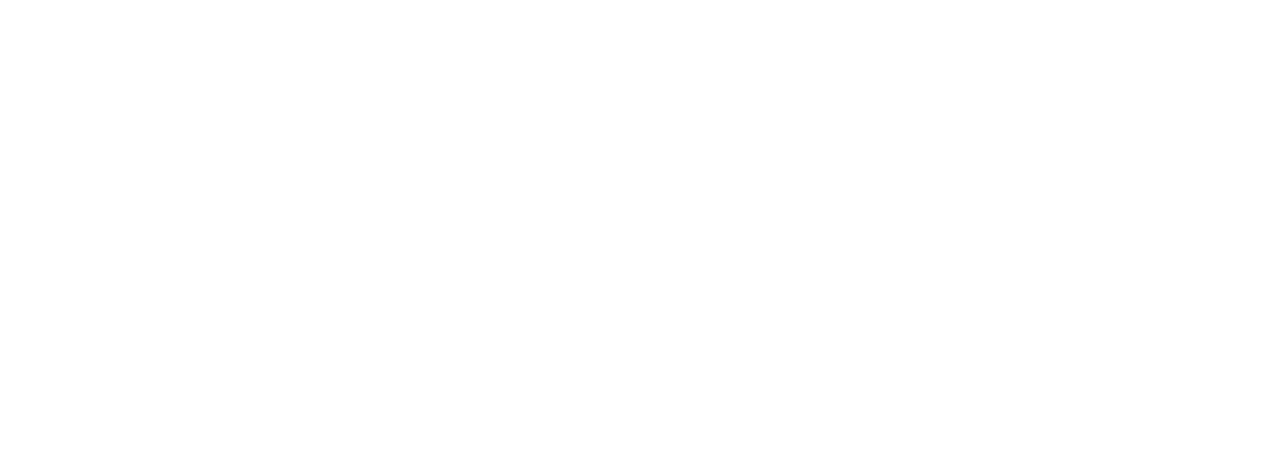
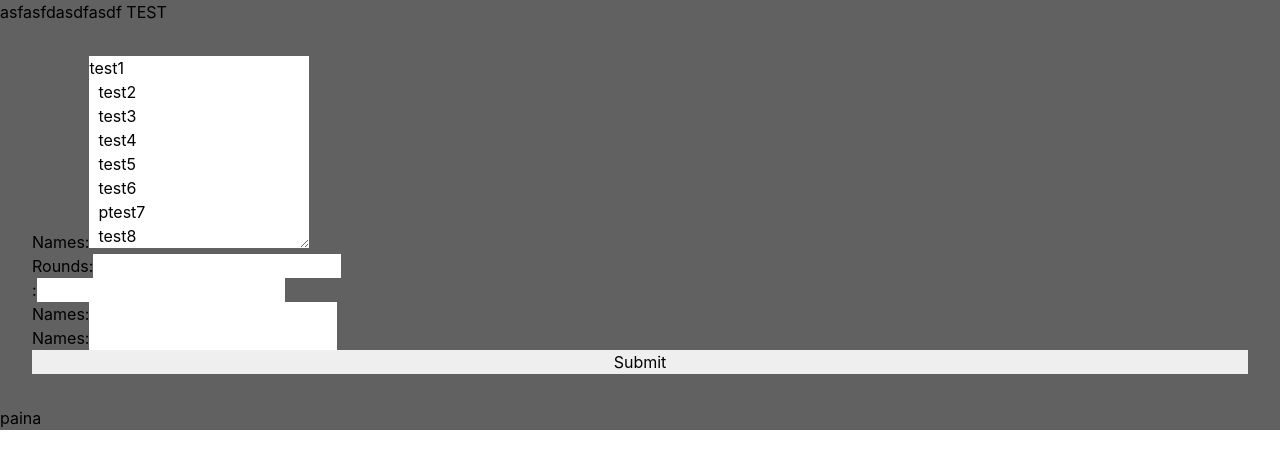
Before and after one commit to ohanhimaki/americano-tournaments, a React (Create React App) app in the folder americano-tournaments.web/: page / in a window 1280 px wide. Shown: the top 468 px of the page. Built offline with nearby package versions, Linux system fonts and the light colour scheme.

Commit message:
Tailwind kuntoon ja sivun lunnostelua aloitettu

```diff
--- a/americano-tournaments.web/package.json
+++ b/americano-tournaments.web/package.json
@@ -17,6 +17,7 @@
     "react": "^16.12.0",
     "react-dom": "^16.12.0",
     "react-scripts": "^3.3.1",
+    "tailwindcss": "^1.2.0",
     "typescript": "^3.7.5"
   },
   "scripts": {
--- a/americano-tournaments.web/src/App.tsx
+++ b/americano-tournaments.web/src/App.tsx
@@ -6,7 +6,11 @@
 import "./tailwindcss/tailwind.css";
 
 function App() {
-  return <Newtournament></Newtournament>;
+  return (
+    <div>
+      <Newtournament></Newtournament>
+    </div>
+  );
 }
 
 export default App;
--- /dev/null
+++ b/americano-tournaments.web/src/new-tournament/NewGroup.tsx
@@ -0,0 +1,74 @@
+import React from "react";
+
+export const NewGroup = () => {
+  function asdf() {
+    console.log(names);
+  }
+
+  function handleChange(event: any) {
+    console.log(event.target.value);
+  }
+  function handleSubmit(event: any) {
+    event.preventDefault();
+    stringSplit(event.target.Names.value);
+  }
+
+  function stringSplit(stringSplit: string, splitwith: string = "\n") {
+    var players: Array<string> = stringSplit.split("\n");
+    generateMatches(players);
+  }
+
+  interface Match {
+    t1p1: string;
+    t1p2: string;
+    t2p1: string;
+    t2p2: string;
+  }
+
+  function generateMatches(players: Array<string>) {
+    console.log(players);
+
+    var Matches: Match[] = [];
+  }
+
+  let names = `test1
+  test2
+  test3
+  test4
+  test5
+  test6
+  ptest7
+  test8`;
+  return (
+    <div>
+      <form action="" onSubmit={handleSubmit} className="flex-col flex m-8">
+        <label htmlFor="">
+          Names:
+          <textarea
+            name="Names"
+            defaultValue={names}
+            onChange={handleChange}
+            rows={8}
+          ></textarea>
+        </label>
+        <label htmlFor="">
+          Rounds:
+          <input type="text" name="name"></input>
+        </label>
+        <label htmlFor="">
+          :<input type="text" name="name"></input>
+        </label>
+        <label htmlFor="">
+          Names:
+          <input type="text" name="name"></input>
+        </label>
+        <label htmlFor="">
+          Names:
+          <input type="text" name="name"></input>
+        </label>
+        <input type="submit" value="Submit"></input>
+      </form>
+      <button onClick={asdf}>paina</button>
+    </div>
+  );
+};
--- a/americano-tournaments.web/src/new-tournament/Newtournament.tsx
+++ b/americano-tournaments.web/src/new-tournament/Newtournament.tsx
@@ -1,5 +1,13 @@
 import React from "react";
+import { NewGroup } from "./NewGroup";
 
 export const Newtournament = () => {
-  return <div></div>;
+  return (
+    <div className="bg-gray-700">
+      asfasfdasdfasdf TEST
+      <div className="container w-xl">
+        <NewGroup></NewGroup>
+      </div>
+    </div>
+  );
 };
```
Also changed, not shown: 1 other file (tests, documents, lock files or other folders).
